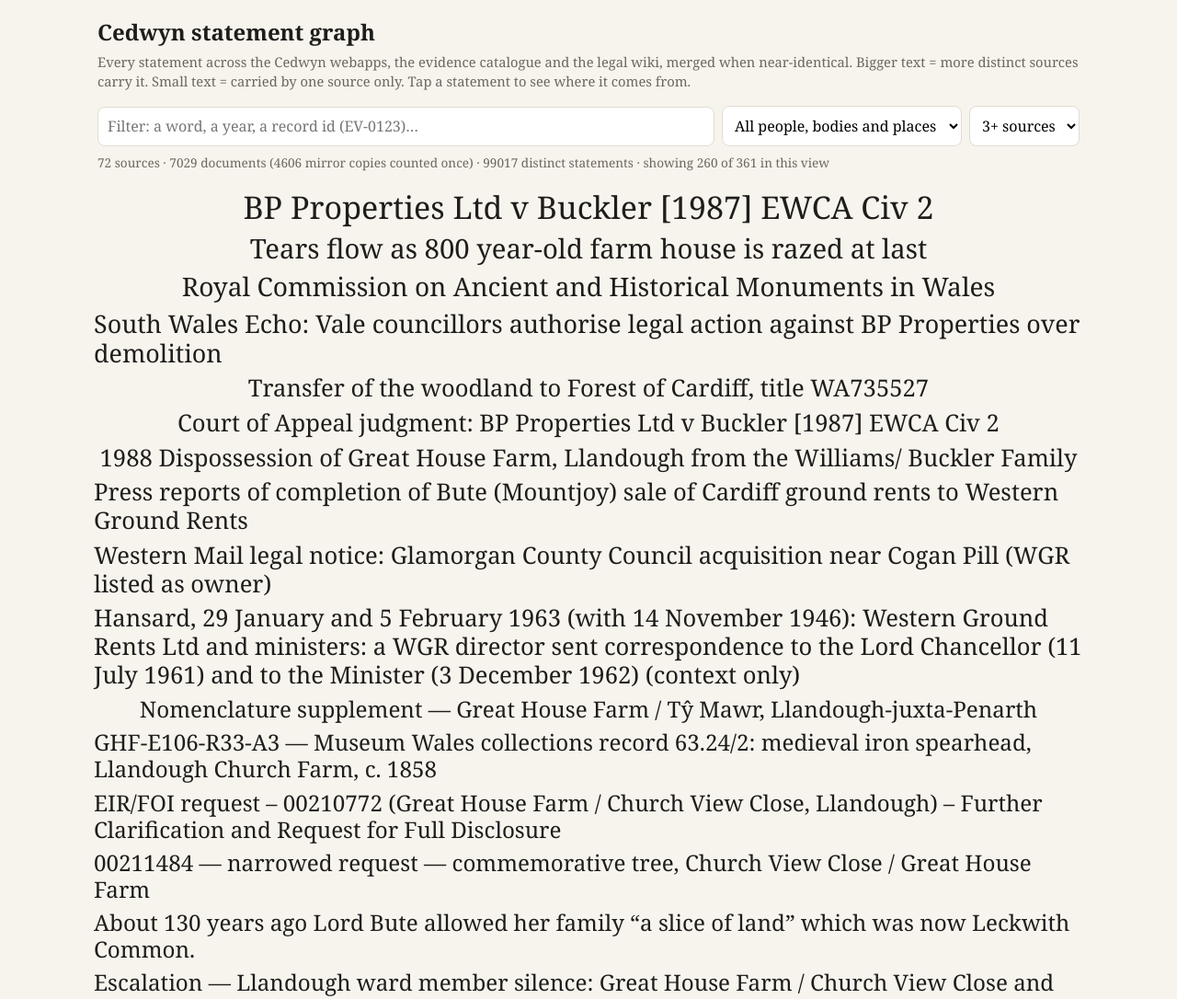
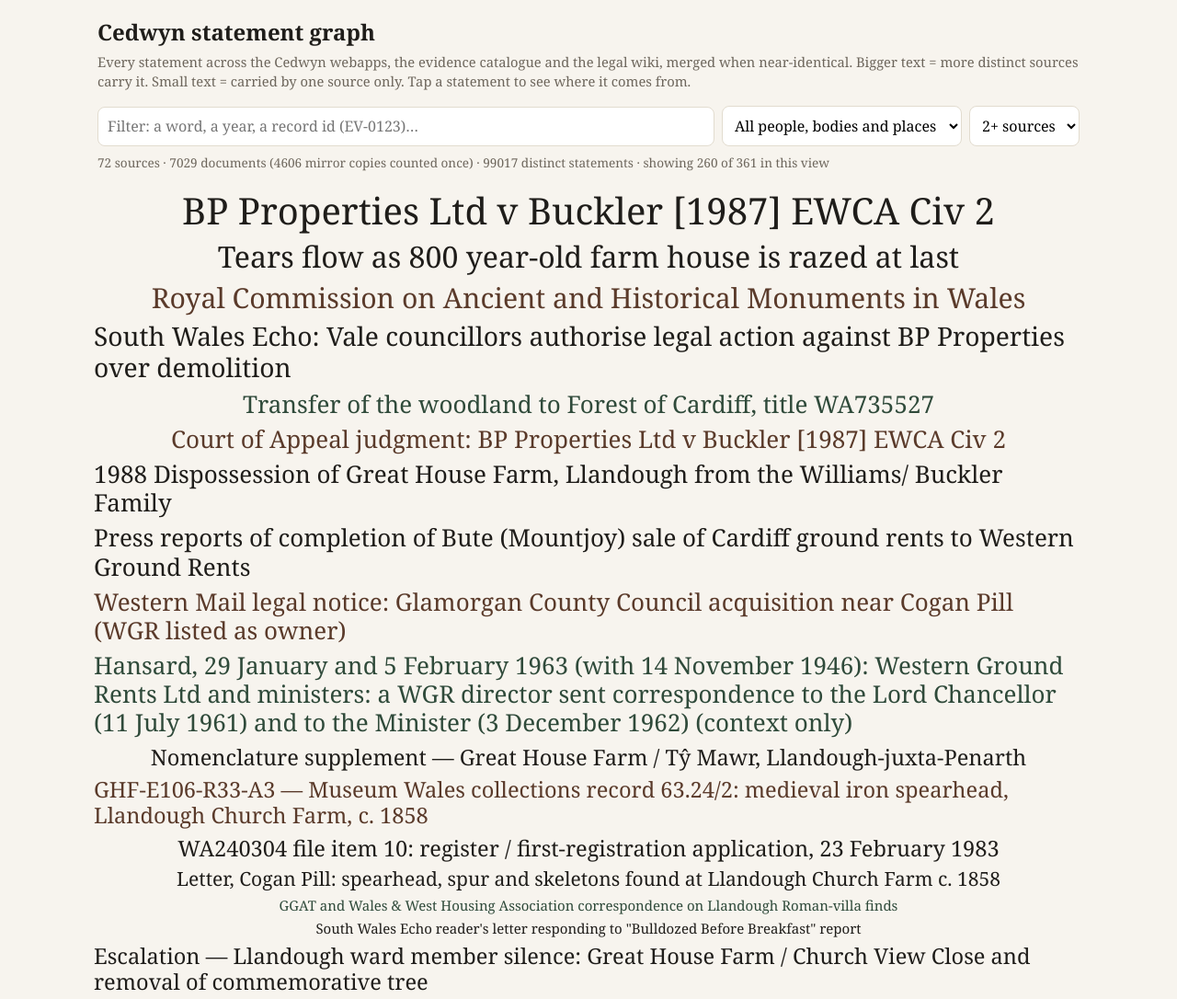
Before and after one commit to unclehowell/cedwyn-graphrag, a plain HTML site: page index.html in a window 1280 px wide. Shown: the top 1086 px of the page at 92% size. Drawn offline with Linux system fonts and the light colour scheme.

Commit message:
Dashboard: strongest statements first, the rest mixed; log-scaled sizes; default 2+ sources
— Sion's Tab agent

```diff
--- a/index.html
+++ b/index.html
@@ -14,7 +14,7 @@ header{padding:18px 16px 8px;max-width:1100px;margin:auto}h1{font-size:1.5rem;ma
 #cloud{max-width:1100px;margin:10px auto 40px;padding:8px 12px;display:flex;flex-wrap:wrap;gap:6px 14px;align-items:baseline;justify-content:center}
 .s{cursor:pointer;line-height:1.2;max-width:100%;overflow-wrap:anywhere;color:var(--ink);text-decoration:none;border-bottom:1px dotted transparent}
 .s:hover,.s:focus{border-bottom-color:var(--acc);outline:none;color:var(--acc)}
-.s.lo{color:#9a9284}
+.s.lo{color:#9a9284}.s:nth-child(3n){color:#5a3a2a}.s:nth-child(5n){color:#2f4a3a}
 #panel{position:fixed;left:0;right:0;bottom:0;max-height:70vh;overflow:auto;background:var(--card);border-top:2px solid var(--acc);padding:14px 16px 22px;box-shadow:0 -6px 20px rgba(0,0,0,.12);display:none}
 #panel.on{display:block}#panel h2{font-size:1rem;margin:0 26px 8px 0;font-weight:normal}
 #panel .x{position:absolute;right:12px;top:8px;border:0;background:none;font-size:1.4rem;cursor:pointer;color:var(--mut)}
@@ -28,7 +28,7 @@ a{color:var(--acc)}
 <p class="sub">Every statement across the Cedwyn webapps, the evidence catalogue and the legal wiki, merged when near-identical. Bigger text = more distinct sources carry it. Small text = carried by one source only. Tap a statement to see where it comes from.</p></header>
 <div class="bar"><input id="q" type="search" placeholder="Filter: a word, a year, a record id (EV-0123)…" aria-label="Filter statements">
 <select id="ent" aria-label="Filter by entity"><option value="">All people, bodies and places</option></select>
-<select id="min" aria-label="Minimum sources"><option value="1">1+ sources</option><option value="2">2+ sources</option><option value="3" selected>3+ sources</option><option value="5">5+ sources</option></select></div>
+<select id="min" aria-label="Minimum sources"><option value="1">1+ sources</option><option value="2" selected>2+ sources</option><option value="3">3+ sources</option><option value="5">5+ sources</option></select></div>
 <div class="stats" id="stats">Loading…</div>
 <div id="cloud" aria-live="polite"></div>
 <details><summary>How this is built</summary>
@@ -60,9 +60,11 @@ function render(){
  let L=ALL.filter(x=>x.support>=m&&(!e||x.entities.includes(e))&&(!q||x.text.toLowerCase().includes(q)||x.entities.some(y=>y.toLowerCase().includes(q))));
  if(!L.length&&m>1){L=ALL.filter(x=>(!e||x.entities.includes(e))&&(!q||x.text.toLowerCase().includes(q)))}
  const mx=Math.max(1,...L.map(x=>x.support)),mn=Math.min(...L.map(x=>x.support),mx);
- const vw=Math.min(window.innerWidth,1100),big=vw<500?22:34,small=vw<500?11:12;
+ const vw=Math.min(window.innerWidth,1100),big=vw<500?27:40,small=vw<500?10.5:12;
  const c=document.getElementById('cloud');
- c.innerHTML=L.slice(0,260).map(x=>{const f=mx==mn?(big+small)/2:small+(big-small)*Math.sqrt((x.support-mn)/(mx-mn));
+ const h=s=>{let v=2166136261;for(const ch of s){v^=ch.charCodeAt(0);v=Math.imul(v,16777619)}v^=v>>>13;v=Math.imul(v,0x5bd1e995);v^=v>>>15;return v>>>0};
+ const V=L.slice(0,12).concat(L.slice(12,260).sort((p,q)=>h(p.id)-h(q.id)));
+ c.innerHTML=V.map(x=>{const f=mx==mn?(big+small)/2:small+(big-small)*Math.pow(Math.log(x.support/mn+1e-9)/Math.log(mx/mn||2),1.2);
   return `<a class="s${x.support<2?' lo':''}" tabindex="0" style="font-size:${f.toFixed(1)}px" data-id="${x.id}" title="${x.support} sources">${esc(x.text)}</a>`}).join('');
  document.getElementById('stats').textContent=`${ST.sources} sources · ${ST.documents_unique} documents (${ST.documents_mirrored_skipped} mirror copies counted once) · ${ST.statements_public} distinct statements · showing ${Math.min(L.length,260)} of ${L.length} in this view`;
 }
```
